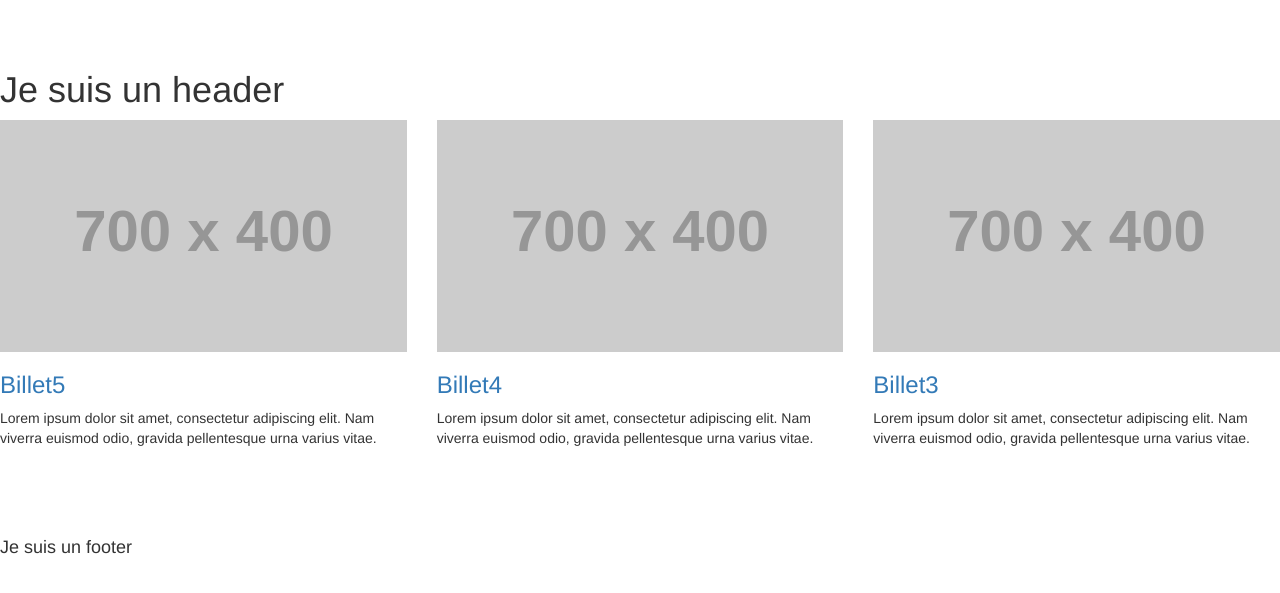
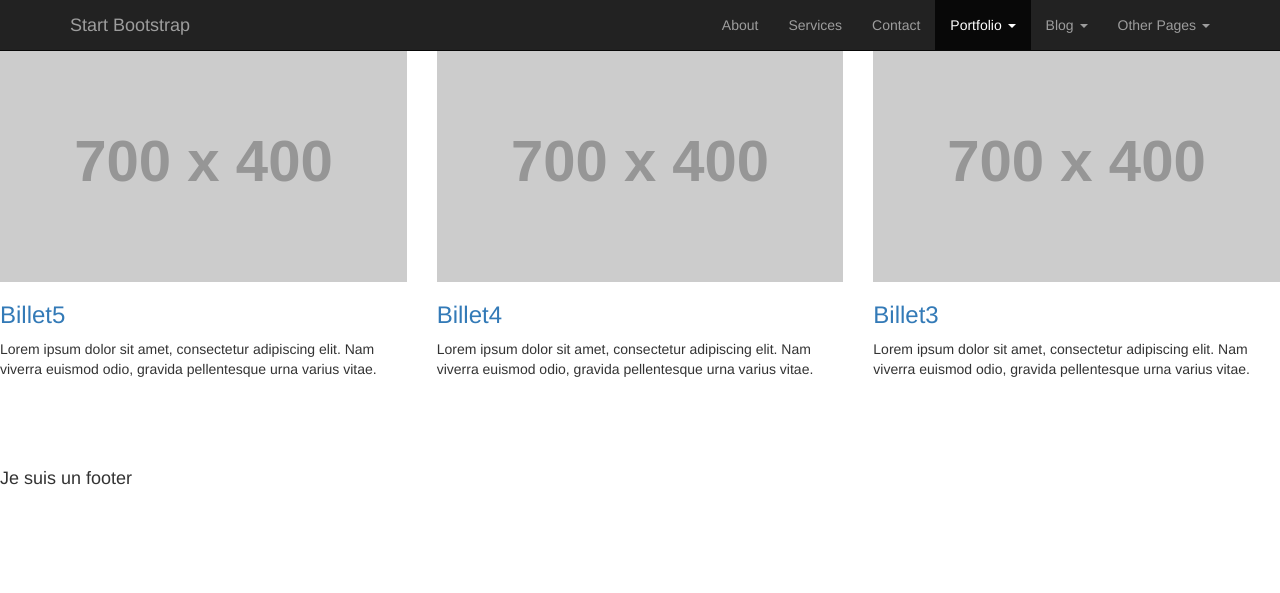
Before and after one commit to janalizee/janalizee.github.io, a Jekyll site: the page built from index.md, in a window 1280 px wide. Shown: the top 593 px of the page. Built offline with Jekyll 4.4.1, drawn with Linux system fonts in a browser that asks for light colours; nearby versions of some CDN libraries; library files that are not in the unit come from our copies.

Commit message:
ajout du header

```diff
--- a/_includes/header.html
+++ b/_includes/header.html
@@ -1 +1,85 @@
-<h1>Je suis un header</h1>
+<!-- Navigation -->
+    <nav class="navbar navbar-inverse navbar-fixed-top" role="navigation">
+        <div class="container">
+            <!-- Brand and toggle get grouped for better mobile display -->
+            <div class="navbar-header">
+                <button type="button" class="navbar-toggle" data-toggle="collapse" data-target="#bs-example-navbar-collapse-1">
+                    <span class="sr-only">Toggle navigation</span>
+                    <span class="icon-bar"></span>
+                    <span class="icon-bar"></span>
+                    <span class="icon-bar"></span>
+                </button>
+                <a class="navbar-brand" href="index.html">Start Bootstrap</a>
+            </div>
+            <!-- Collect the nav links, forms, and other content for toggling -->
+            <div class="collapse navbar-collapse" id="bs-example-navbar-collapse-1">
+                <ul class="nav navbar-nav navbar-right">
+                    <li>
+                        <a href="about.html">About</a>
+                    </li>
+                    <li>
+                        <a href="services.html">Services</a>
+                    </li>
+                    <li>
+                        <a href="contact.html">Contact</a>
+                    </li>
+                    <li class="dropdown active">
+                        <a href="#" class="dropdown-toggle" data-toggle="dropdown">Portfolio <b class="caret"></b></a>
+                        <ul class="dropdown-menu">
+                            <li>
+                                <a href="portfolio-1-col.html">1 Column Portfolio</a>
+                            </li>
+                            <li>
+                                <a href="portfolio-2-col.html">2 Column Portfolio</a>
+                            </li>
+                            <li class="active">
+                                <a href="portfolio-3-col.html">3 Column Portfolio</a>
+                            </li>
+                            <li>
+                                <a href="portfolio-4-col.html">4 Column Portfolio</a>
+                            </li>
+                            <li>
+                                <a href="portfolio-item.html">Single Portfolio Item</a>
+                            </li>
+                        </ul>
+                    </li>
+                    <li class="dropdown">
+                        <a href="#" class="dropdown-toggle" data-toggle="dropdown">Blog <b class="caret"></b></a>
+                        <ul class="dropdown-menu">
+                            <li>
+                                <a href="blog-home-1.html">Blog Home 1</a>
+                            </li>
+                            <li>
+                                <a href="blog-home-2.html">Blog Home 2</a>
+                            </li>
+                            <li>
+                                <a href="blog-post.html">Blog Post</a>
+                            </li>
+                        </ul>
+                    </li>
+                    <li class="dropdown">
+                        <a href="#" class="dropdown-toggle" data-toggle="dropdown">Other Pages <b class="caret"></b></a>
+                        <ul class="dropdown-menu">
+                            <li>
+                                <a href="full-width.html">Full Width Page</a>
+                            </li>
+                            <li>
+                                <a href="sidebar.html">Sidebar Page</a>
+                            </li>
+                            <li>
+                                <a href="faq.html">FAQ</a>
+                            </li>
+                            <li>
+                                <a href="404.html">404</a>
+                            </li>
+                            <li>
+                                <a href="pricing.html">Pricing Table</a>
+                            </li>
+                        </ul>
+                    </li>
+                </ul>
+            </div>
+            <!-- /.navbar-collapse -->
+        </div>
+        <!-- /.container -->
+    </nav>
```
